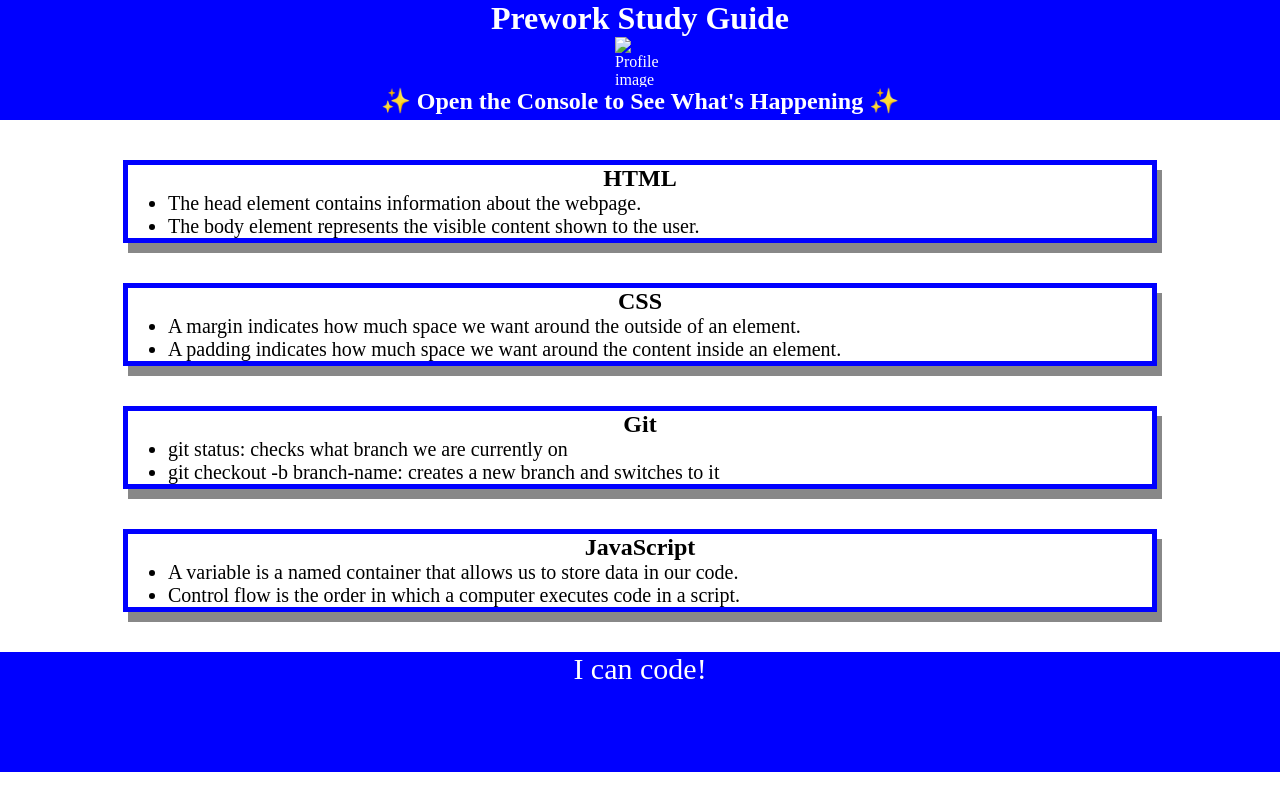
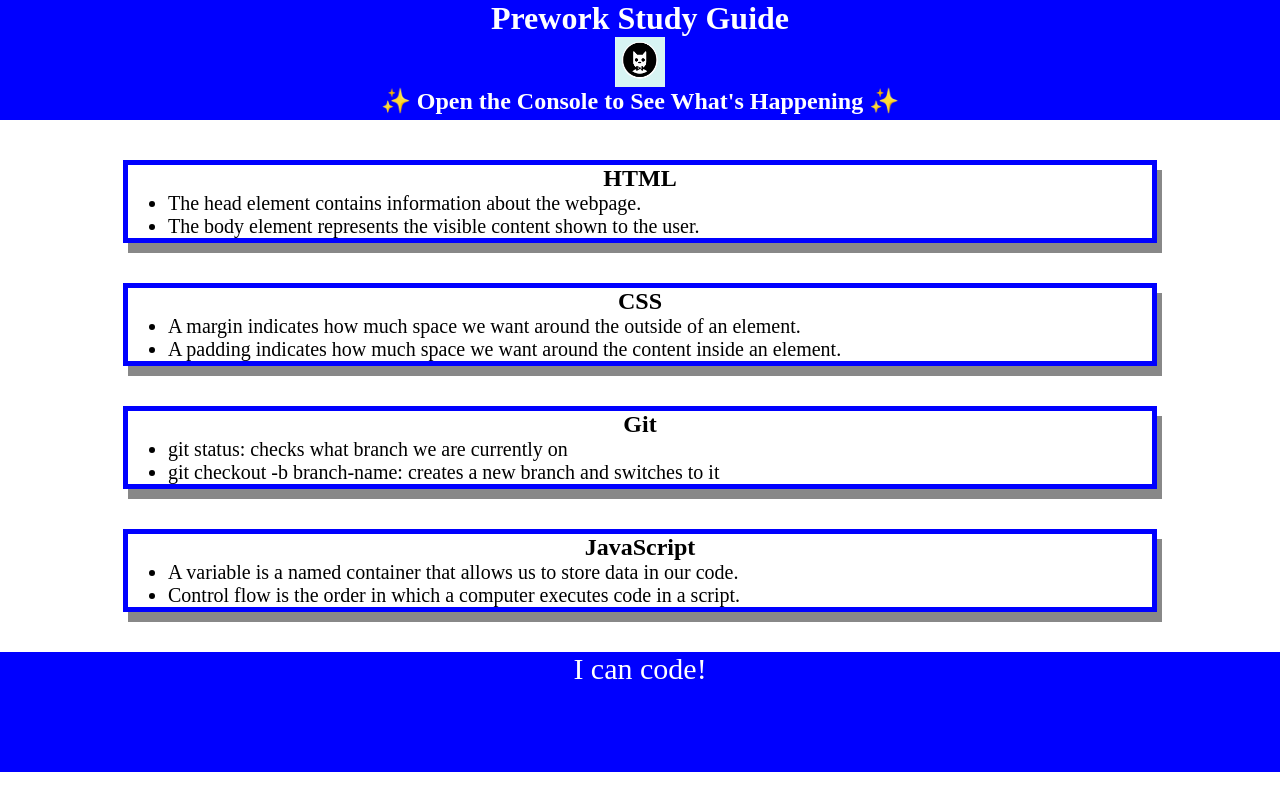
Before and after one commit to rambriz91/Prework-study-guide, a plain HTML site: page index.html in a window 1280 px wide. Drawn offline with Linux system fonts and the light colour scheme.

Commit message:
updated html file

```diff
--- a/index.html
+++ b/index.html
@@ -10,7 +10,7 @@
   <body>
     <header id="header">
       <h1>Prework Study Guide</h1>
-      <img src="./assets/bowtie-cat.png" alt="Profile image of cat wearing a bow tie." />
+      <img src="./prework-study-guide/assets/bowtie-cat.png" alt="Profile image of cat wearing a bow tie." />
       <h2>✨ Open the Console to See What's Happening ✨</h2>
     </header>
     <main>
```
